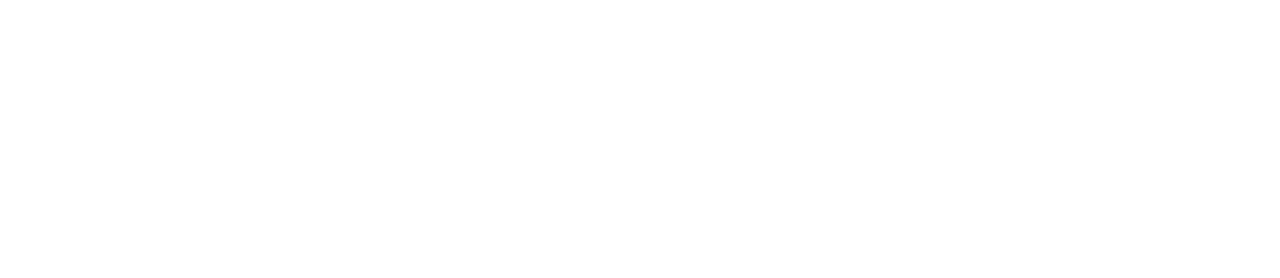
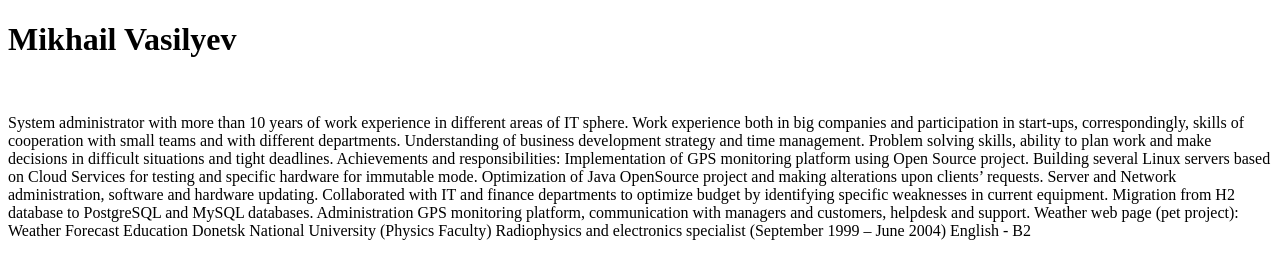
Before and after one commit to VasilyevMS/rsschool-cv, a plain HTML site: page index.html in a window 1280 px wide. Drawn offline with Linux system fonts and the light colour scheme.

Commit message:
feat: add main info

```diff
--- a/index.html
+++ b/index.html
@@ -8,6 +8,25 @@
     <title>RSSchool CV</title>
 </head>
 <body>
+    <h1>Mikhail Vasilyev</h1>
+    <br>
+    <p>
+        System administrator with more than 10 years of work experience in different areas of IT sphere. Work experience both in big companies and participation in start-ups, correspondingly, skills of cooperation with small teams and with different departments. Understanding of business development strategy and time management. Problem solving skills, ability to plan work and make decisions in difficult situations and tight deadlines.
 
+        Achievements and responsibilities:
+
+        Implementation of GPS monitoring platform using Open Source project.
+        Building several Linux servers based on Cloud Services for testing and specific hardware for immutable mode.
+        Optimization of Java OpenSource project and making alterations upon clients’ requests.
+        Server and Network administration, software and hardware updating.
+        Collaborated with IT and finance departments to optimize budget by identifying specific weaknesses in current equipment.
+        Migration from H2 database to PostgreSQL and MySQL databases.
+        Administration GPS monitoring platform, communication with managers and customers, helpdesk and support.
+        Weather web page (pet project): Weather Forecast
+
+        Education Donetsk National University (Physics Faculty) Radiophysics and electronics specialist (September 1999 – June 2004)
+
+        English - B2
+    </p>
 </body>
 </html>
```
